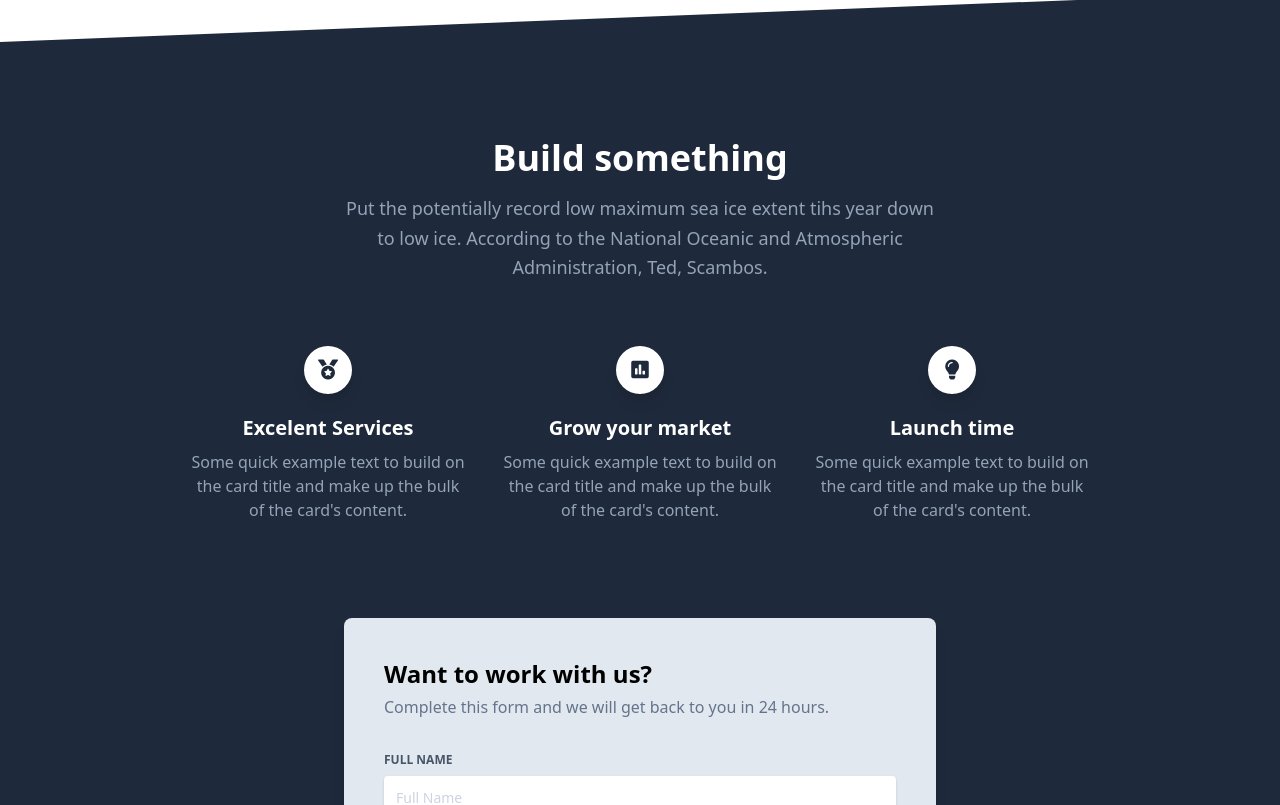
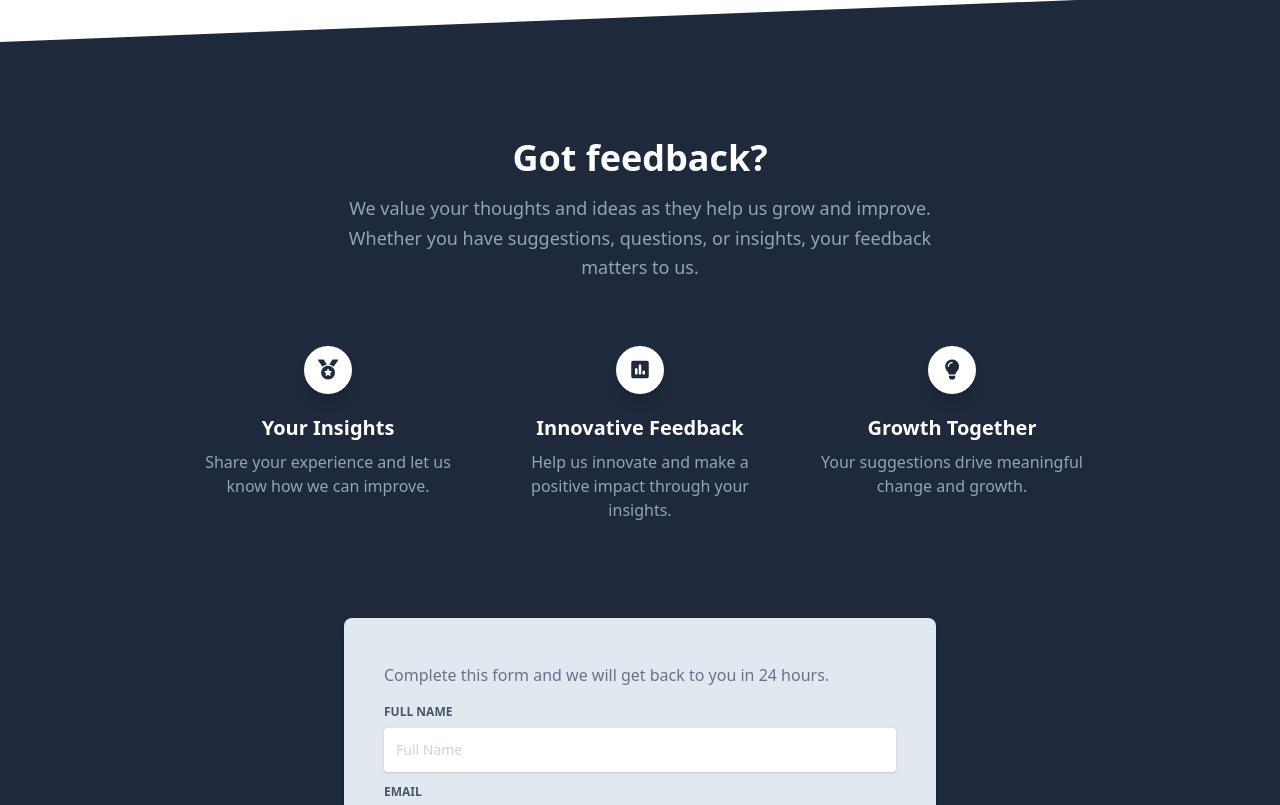
Before and after one commit to rvcequina/the-clique-app, a React (Vite) app: page / in a window 1280 px wide. Shown: the part 3220-4025 px from the top of the page. Built offline with nearby package versions, Linux system fonts and the light colour scheme.

Commit message:
initial fix home

```diff
--- a/src/components/Navbars/Navbar.jsx
+++ b/src/components/Navbars/Navbar.jsx
@@ -44,20 +44,20 @@ const Navbar = () => {
 
                             <div className="flex w-[50%] pl-4">
                                 <li className="flex items-center">
-                                    <NavLink
+                                    <a
                                         className="text-white text-sm font-bold leading-relaxed inline-block mr-4 py-2 whitespace-nowrap uppercase"
-                                        to="/"
+                                        href="#services"
                                     >
                                         Services
-                                    </NavLink >
+                                    </a >
                                 </li>
                                 <li className="flex items-center">
-                                    <NavLink
+                                    <a
                                         className="text-white text-sm font-bold leading-relaxed inline-block mr-4 py-2 whitespace-nowrap uppercase"
-                                        to="/"
+                                        href="#aboutus"
                                     >
                                         About Us
-                                    </NavLink >
+                                    </a >
                                 </li>
                             </div>
                             {
--- a/src/css/styles.css
+++ b/src/css/styles.css
@@ -1,2 +1,6 @@
 @import "./theme.css";
 @import "tailwindcss";
+
+html{
+    scroll-behavior: smooth;
+}
--- a/src/views/Home.jsx
+++ b/src/views/Home.jsx
@@ -13,7 +13,7 @@ const Home = () => {
 
     return (
         <>
-       <Navbar/>
+            <Navbar />
             <main>
                 <div className="relative pt-[6rem] pb-32 flex content-center items-center justify-center min-h-screen-75">
                     <div
@@ -32,7 +32,7 @@ const Home = () => {
                             <div className="w-full lg:w-6/12 px-4 ml-auto mr-auto text-center">
                                 <div >
                                     <h1 className="text-white font-semibold text-5xl">
-                                    Healing from Within:<br/> Your Journey to Digestive Wellness
+                                        Healing from Within:<br /> Your Journey to Digestive Wellness
                                         Starts Here
                                     </h1>
                                     <p className="mt-4 text-lg text-blueGray-200"></p>
@@ -61,7 +61,7 @@ const Home = () => {
                     </div>
                 </div>
 
-            <section className="pb-20 bg-blueGray-200 -mt-24">
+                <section id="services" className="pb-20 bg-blueGray-200 -mt-24">
                     <div className="container mx-auto px-4">
                         <div className="flex flex-wrap">
                             <div className="lg:pt-12 pt-6 w-full md:w-4/12 px-4 text-center">
@@ -139,9 +139,6 @@ const Home = () => {
                                     practice.
                                 </p>
 
-                            {/* <Link to="/" className="font-bold text-blueGray-700 mt-8">
-                  Check Notus React!
-                </Link> */}
                             </div>
 
                             <div className="w-full md:w-4/12 px-4 mr-auto ml-auto">
@@ -223,57 +220,14 @@ const Home = () => {
                                         cooperation, evidence-based material, and responsible use of
                                         digital technology.
                                     </p>
-                                {/* <ul className="list-none mt-6">
-                    <li className="py-2">
-                      <div className="flex items-center">
-                        <div>
-                          <span className="text-xs font-semibold inline-block py-1 px-2 uppercase rounded-full text-lightBlue-600 bg-lightBlue-200 mr-3">
-                            <i className="fas fa-fingerprint"></i>
-                          </span>
-                        </div>
-                        <div>
-                          <h4 className="text-blueGray-500">
-                            Carefully crafted components
-                          </h4>
-                        </div>
-                      </div>
-                    </li>
-                    <li className="py-2">
-                      <div className="flex items-center">
-                        <div>
-                          <span className="text-xs font-semibold inline-block py-1 px-2 uppercase rounded-full text-lightBlue-600 bg-lightBlue-200 mr-3">
-                            <i className="fab fa-html5"></i>
-                          </span>
-                        </div>
-                        <div>
-                          <h4 className="text-blueGray-500">
-                            Amazing page examples
-                          </h4>
-                        </div>
-                      </div>
-                    </li>
-                    <li className="py-2">
-                      <div className="flex items-center">
-                        <div>
-                          <span className="text-xs font-semibold inline-block py-1 px-2 uppercase rounded-full text-lightBlue-600 bg-lightBlue-200 mr-3">
-                            <i className="far fa-paper-plane"></i>
-                          </span>
-                        </div>
-                        <div>
-                          <h4 className="text-blueGray-500">
-                            Dynamic components
-                          </h4>
-                        </div>
-                      </div>
-                    </li>
-                  </ul> */}
+
                                 </div>
                             </div>
                         </div>
                     </div>
                 </section>
 
-            <section className="pt-20 pb-48">
+                <section id="aboutus" className="pt-20 pb-48">
                     <div className="container mx-auto px-4">
                         <div className="flex flex-wrap justify-center text-center mb-24">
                             <div className="w-full lg:w-6/12 px-4">
@@ -467,12 +421,11 @@ const Home = () => {
                         <div className="flex flex-wrap text-center justify-center">
                             <div className="w-full lg:w-6/12 px-4">
                                 <h2 className="text-4xl font-semibold text-white">
-                                Build something
+                                    Got feedback?
                                 </h2>
                                 <p className="text-lg leading-relaxed mt-4 mb-4 text-blueGray-400">
-                                Put the potentially record low maximum sea ice extent tihs
-                                year down to low ice. According to the National Oceanic and
-                                Atmospheric Administration, Ted, Scambos.
+                                    We value your thoughts and ideas as they help us grow and improve.
+                                     Whether you have suggestions, questions, or insights, your feedback matters to us.
                                 </p>
                             </div>
                         </div>
@@ -482,11 +435,10 @@ const Home = () => {
                                     <i className="fas fa-medal text-xl"></i>
                                 </div>
                                 <h6 className="text-xl mt-5 font-semibold text-white">
-                                Excelent Services
+                                Your Insights
                                 </h6>
                                 <p className="mt-2 mb-4 text-blueGray-400">
-                                Some quick example text to build on the card title and make up
-                                the bulk of the card's content.
+                                Share your experience and let us know how we can improve.
                                 </p>
                             </div>
                             <div className="w-full lg:w-3/12 px-4 text-center">
@@ -494,11 +446,10 @@ const Home = () => {
                                     <i className="fas fa-poll text-xl"></i>
                                 </div>
                                 <h5 className="text-xl mt-5 font-semibold text-white">
-                                Grow your market
+                                Innovative Feedback
                                 </h5>
                                 <p className="mt-2 mb-4 text-blueGray-400">
-                                Some quick example text to build on the card title and make up
-                                the bulk of the card's content.
+                                Help us innovate and make a positive impact through your insights.
                                 </p>
                             </div>
                             <div className="w-full lg:w-3/12 px-4 text-center">
@@ -506,11 +457,10 @@ const Home = () => {
                                     <i className="fas fa-lightbulb text-xl"></i>
                                 </div>
                                 <h5 className="text-xl mt-5 font-semibold text-white">
-                                Launch time
+                                Growth Together
                                 </h5>
                                 <p className="mt-2 mb-4 text-blueGray-400">
-                                Some quick example text to build on the card title and make up
-                                the bulk of the card's content.
+                                Your suggestions drive meaningful change and growth.
                                 </p>
                             </div>
                         </div>
@@ -522,14 +472,12 @@ const Home = () => {
                             <div className="w-full lg:w-6/12 px-4">
                                 <div className="relative flex flex-col min-w-0 break-words w-full mb-6 shadow-lg rounded-lg bg-blueGray-200">
                                     <div className="flex-auto p-5 lg:p-10">
-                                    <h4 className="text-2xl font-semibold">
-                                        Want to work with us?
-                                    </h4>
+
                                         <p className="leading-relaxed mt-1 mb-4 text-blueGray-500">
                                             Complete this form and we will get back to you in 24
                                             hours.
                                         </p>
-                                    <div className="relative w-full mb-3 mt-8">
+                                        <div className="relative w-full mb-3 ">
                                             <label
                                                 className="block uppercase text-blueGray-600 text-xs font-bold mb-2"
                                                 htmlFor="full-name"
@@ -586,7 +534,7 @@ const Home = () => {
                     </div>
                 </section>
             </main>
-        <Footer/>
+            <Footer />
         </>
     )
 }
```
Lines whose indentation alone changed are shown as unchanged.
